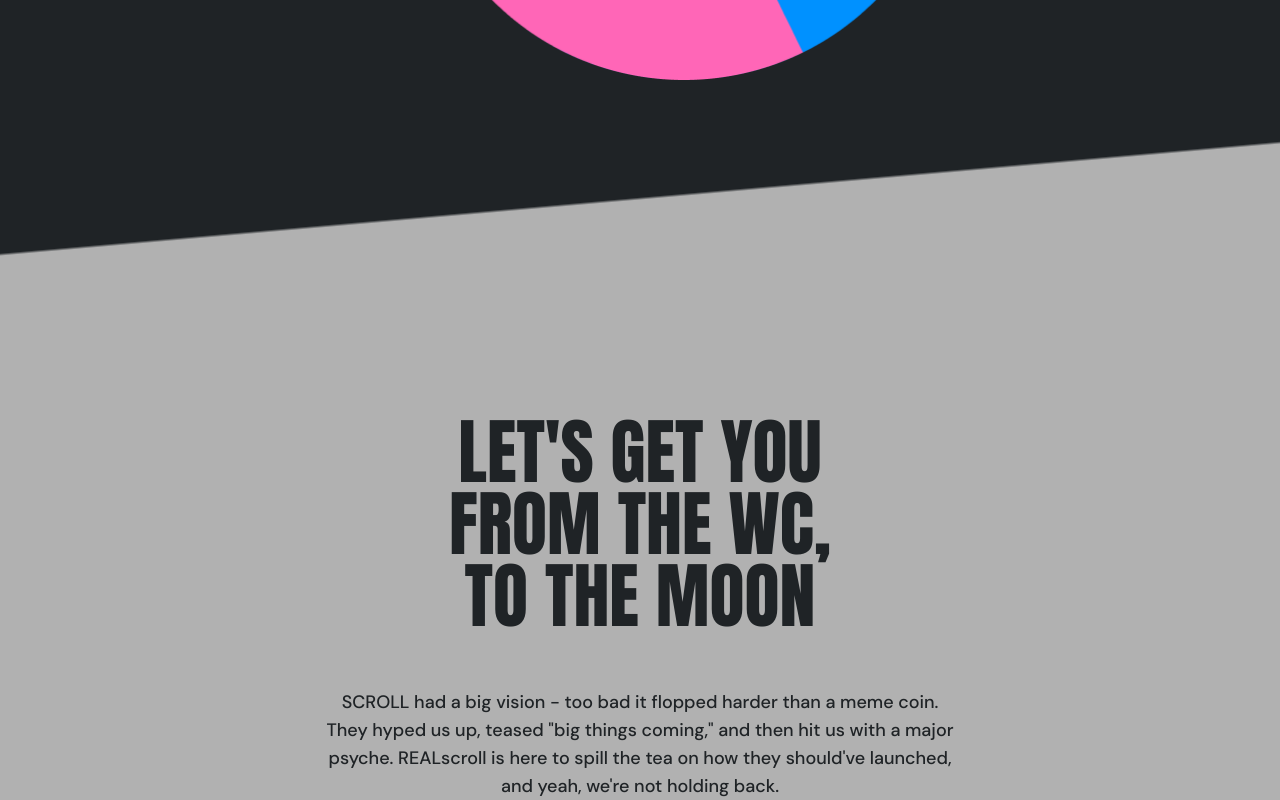
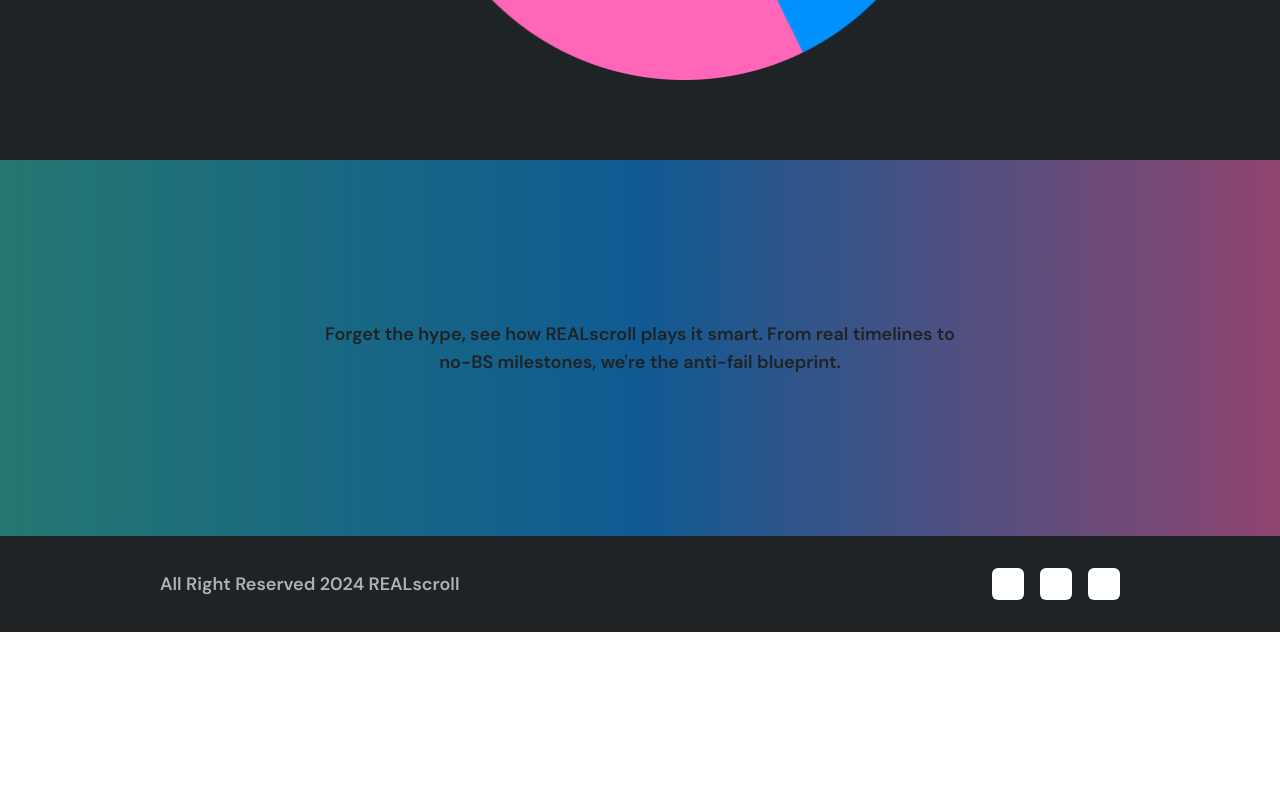
Before and after one commit to csfx-py/real-scroll, a React (Vite) app: page / in a window 1280 px wide. Shown: the part 4820-5620 px from the top of the page. After the commit the page ends 5452 px from the top, so only its background shows below. Built offline with nearby package versions, Linux system fonts and the light colour scheme.

Commit message:
gh pages setup

```diff
--- a/package.json
+++ b/package.json
@@ -7,7 +7,9 @@
     "dev": "vite",
     "build": "vite build",
     "lint": "eslint .",
-    "preview": "vite preview"
+    "preview": "vite preview",
+    "predeploy": "pnpm build",
+    "deploy": "gh-pages -d dist"
   },
   "dependencies": {
     "prop-types": "^15.8.1",
@@ -24,6 +26,7 @@
     "eslint-plugin-react": "^7.37.2",
     "eslint-plugin-react-hooks": "^5.0.0",
     "eslint-plugin-react-refresh": "^0.4.14",
+    "gh-pages": "^6.2.0",
     "globals": "^15.11.0",
     "postcss": "^8.4.49",
     "tailwindcss": "^3.4.15",
--- a/src/App.jsx
+++ b/src/App.jsx
@@ -19,7 +19,6 @@
       <Roadmap />
       <Diff />
       <Stats />
-      <Vision />
       <Footer />
     </main>
   );
--- a/src/Roadmap.jsx
+++ /dev/null
@@ -1,5 +0,0 @@
-export const Roadmap = () => {
-  return (
-    <div>Roadmap</div>
-  )
-}
--- a/src/index.css
+++ b/src/index.css
@@ -23,6 +23,11 @@
   scroll-behavior: smooth;
 }
 
+body {
+  width: 100vw;
+  overflow-x: hidden;
+}
+
 a {
   color: inherit;
   text-decoration: none;
@@ -33,7 +38,7 @@
     transform: translateX(0%);
   }
   100% {
-    transform: translateX(-1942.065px);
+    transform: translateX(-50%);
   }
 }
 
```
Also changed, not shown: 1 other file (tests, documents, lock files or other folders).
